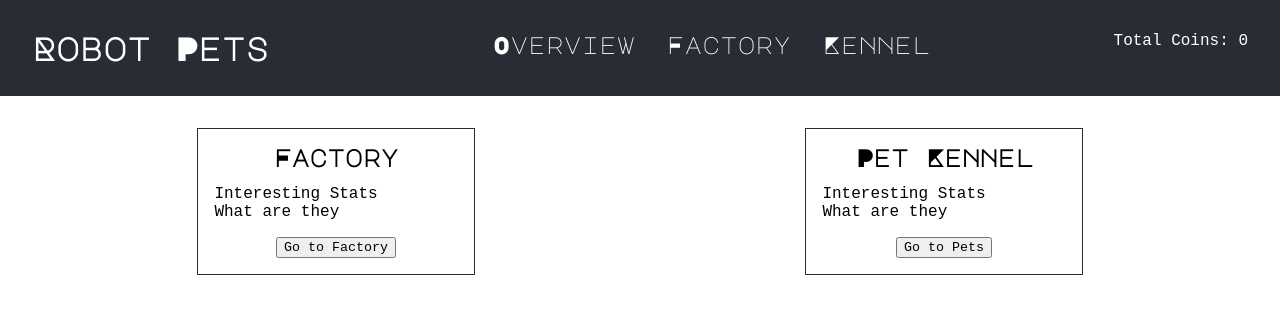
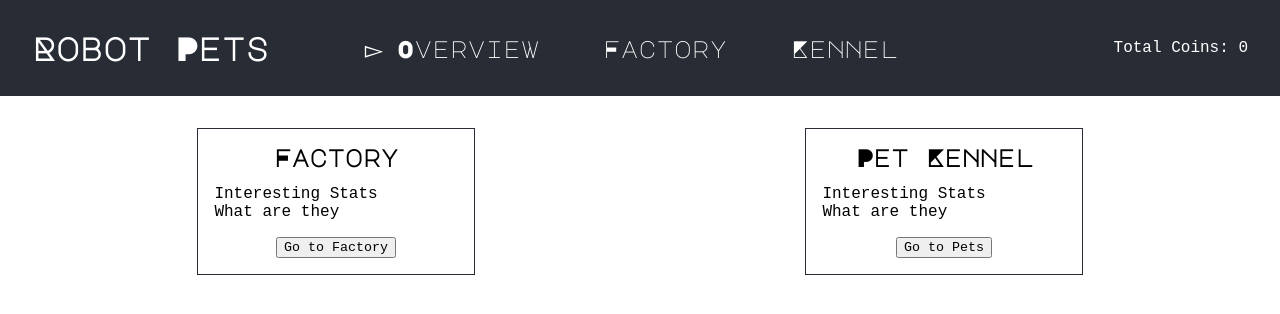
Before and after one commit to lazymeadow/robot-pet-factory, a React (Create React App) app: page / in a window 1280 px wide. Shown: the top 314 px of the page. Built offline with nearby package versions, Linux system fonts and the light colour scheme; a web font is replaced by a local one.

Commit message:
header improvements

```diff
--- a/src/App.scss
+++ b/src/App.scss
@@ -21,6 +21,10 @@ h1, h2, h3, h4, h5, h6, nav {
   font-family: $heading-font-rule;
 }
 
+*[role=button] {
+  cursor: pointer;
+}
+
 .dashboard {
   display: flex;
   flex-direction: column;
@@ -32,7 +36,7 @@ h1, h2, h3, h4, h5, h6, nav {
     flex: 0 0 auto;
     background-color: $dark;
     display: flex;
-    justify-content: space-between;
+    align-items: center;
     color: white;
     padding: 32px;
 
@@ -47,16 +51,32 @@ h1, h2, h3, h4, h5, h6, nav {
 
     & nav {
       font-size: 1.5em;
+      margin-left: 64px;
 
       & ol {
         margin: 0;
+        padding: 0;
         list-style-type: none;
 
         & li {
           display: inline;
-          padding: 0 16px;
+          padding: 0 0 0 32px;
+          margin-left: 32px;
+          position: relative;
+
+          &.current::before {
+            content: '▻';
+            position: absolute;
+            left: 0;
+            line-height: 24px;
+          }
         }
       }
+    }
+
+    & div:last-child {
+      flex: 1 0 auto;
+      text-align: right;
     }
   }
 
--- a/src/components/Header.js
+++ b/src/components/Header.js
@@ -9,7 +9,7 @@ export default function Header () {
 				<GameContext.Consumer>
 					{({totalCoins}) => (
 						<header>
-							<h1><a href={'/'}>Robot Pets</a></h1>
+							<h1 role={"button"} onClick={showOverview}>Robot Pets</h1>
 							<nav>
 								<ol>
 									<li className={isCurrentViewOverview() ? 'current' : ''}
```
